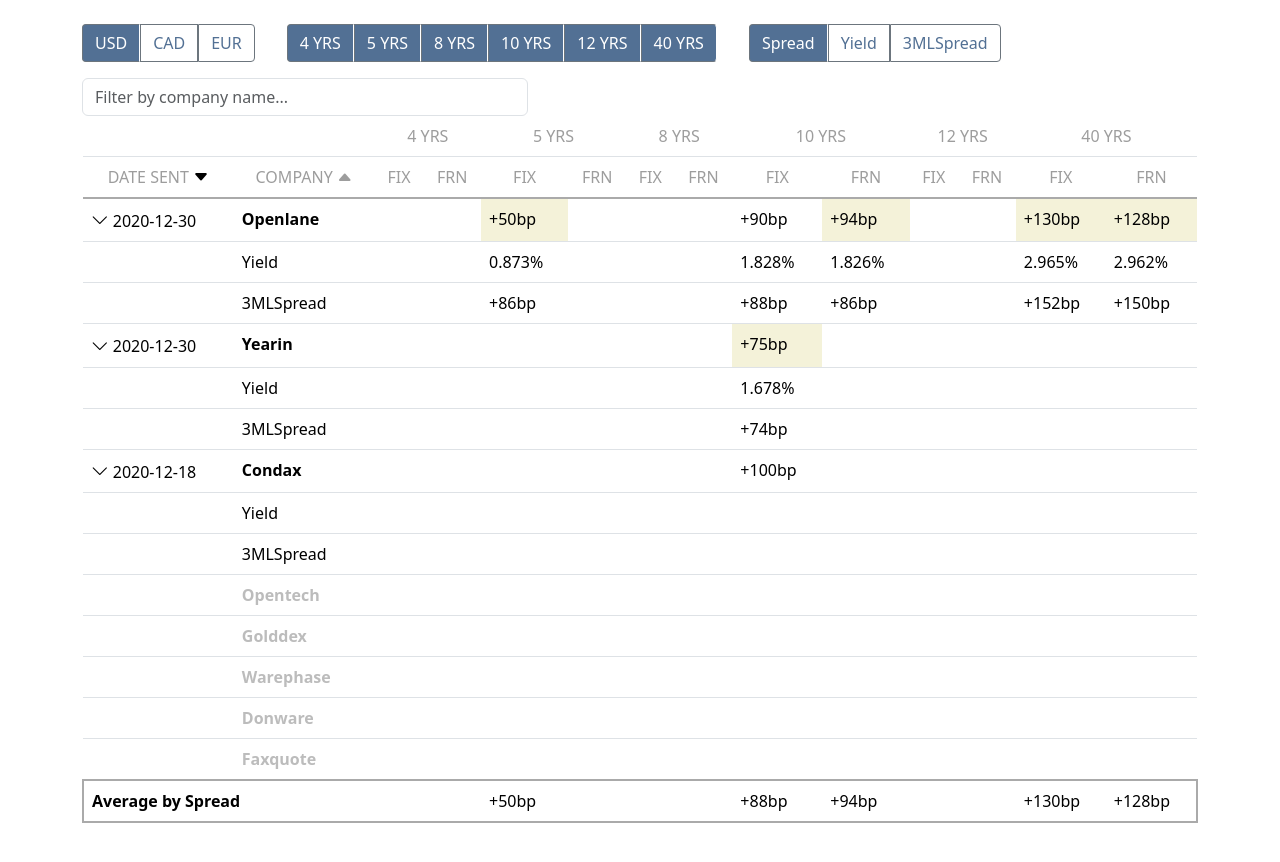
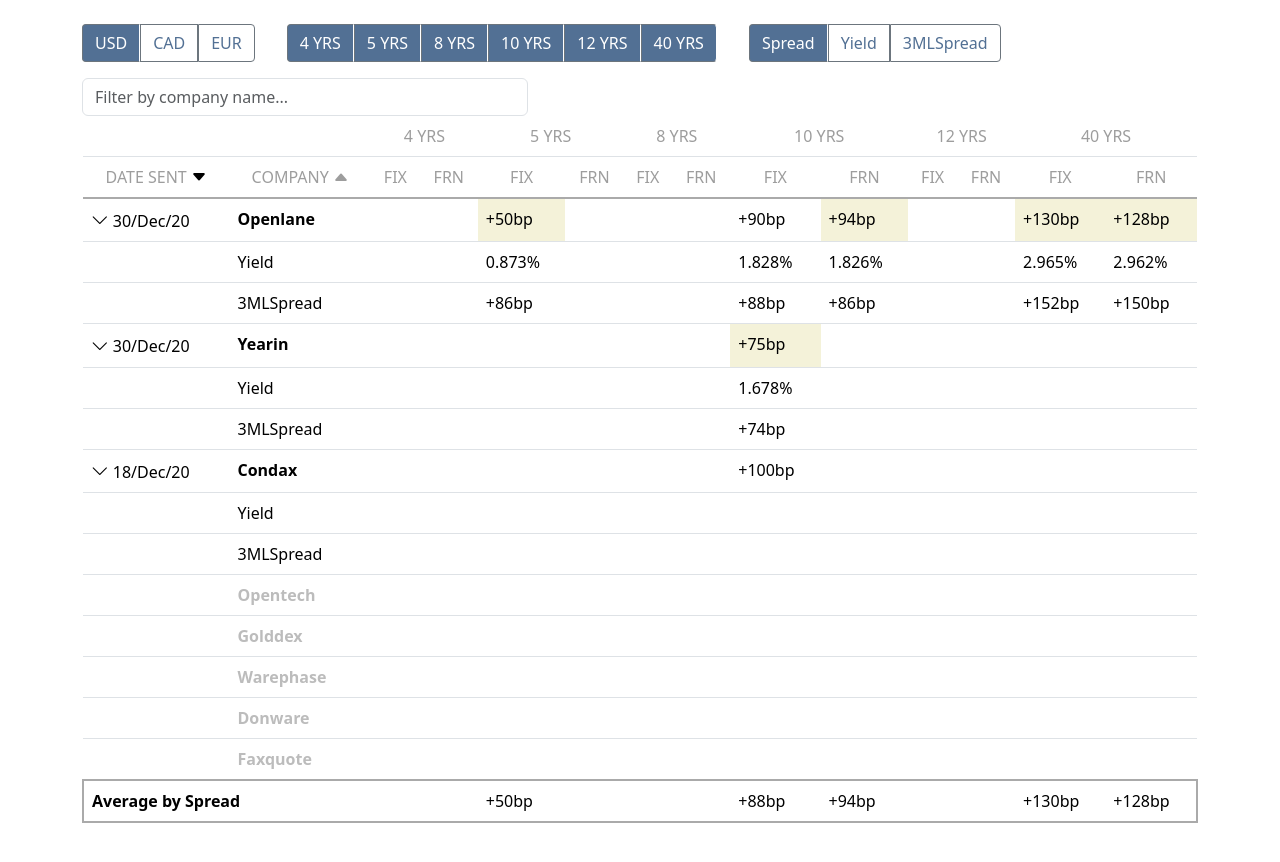
Before and after one commit to YuriHassle/interprice-challenge, a Vue app: page / in a window 1280 px wide. Built offline with nearby package versions, Linux system fonts and the light colour scheme.

Commit message:
feat: add formatDate() filter

```diff
--- a/src/components/organisms/QuotesTable.vue
+++ b/src/components/organisms/QuotesTable.vue
@@ -82,7 +82,11 @@
               @click="handleDropdownClick(rowIndex)"
             />
             <span>
-              {{ isSelectedDisplayType(row.displayType) ? row.dateSent : '' }}
+              {{
+                isSelectedDisplayType(row.displayType)
+                  ? row.dateSent
+                  : '' | formatDate
+              }}
             </span>
           </td>
           <td
--- a/src/main.ts
+++ b/src/main.ts
@@ -1,6 +1,7 @@
 import Vue from 'vue';
 import App from './App.vue';
 import store from './store';
+import format from 'date-fns/format';
 
 Vue.filter('formatQuoteValue', function (value: number, displayType: string) {
   switch (displayType) {
@@ -14,6 +15,14 @@ Vue.filter('formatQuoteValue', function (value: number, displayType: string) {
   }
 });
 
+Vue.filter(
+  'formatDate',
+  function (value: string, formatAs = 'dd/MMM/yy' as string) {
+    if (!value) return value;
+    return format(new Date(`${value}T00:00`), formatAs);
+  }
+);
+
 new Vue({
   store,
   render: (h) => h(App),
```
